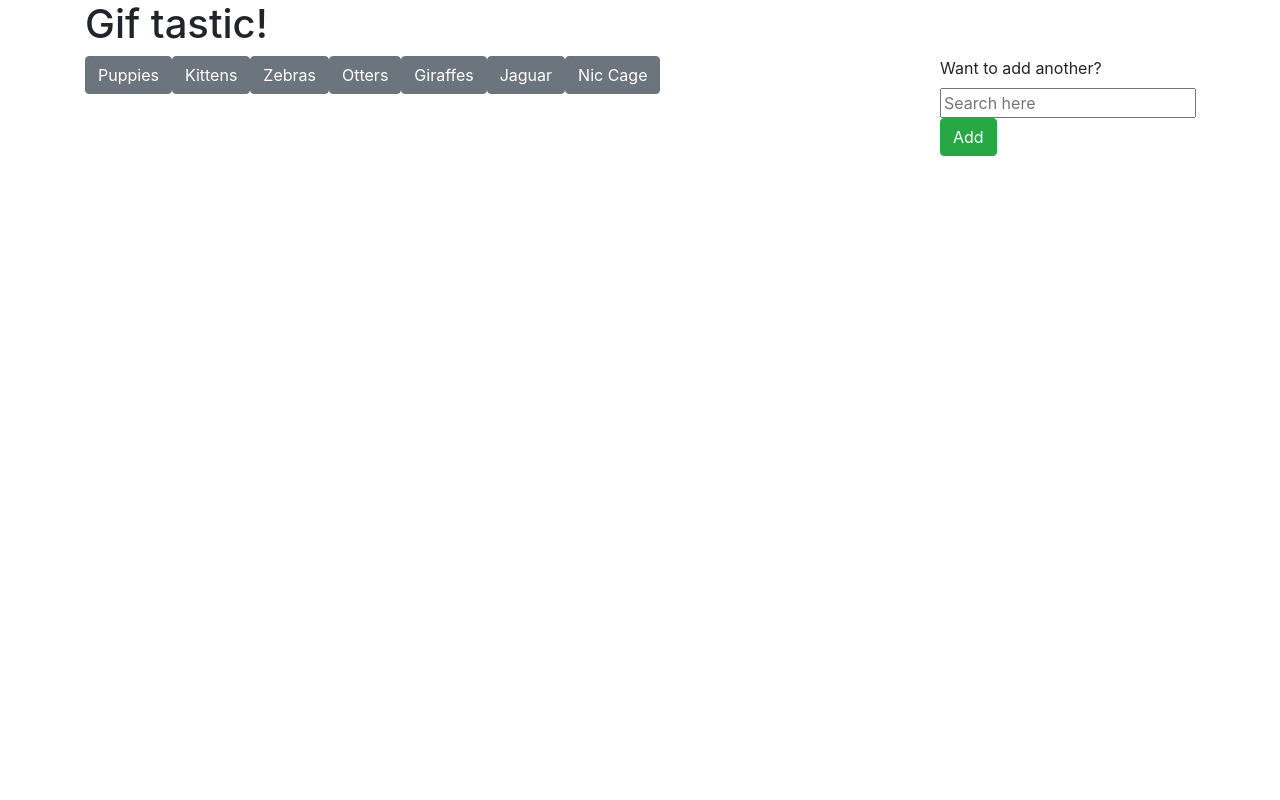
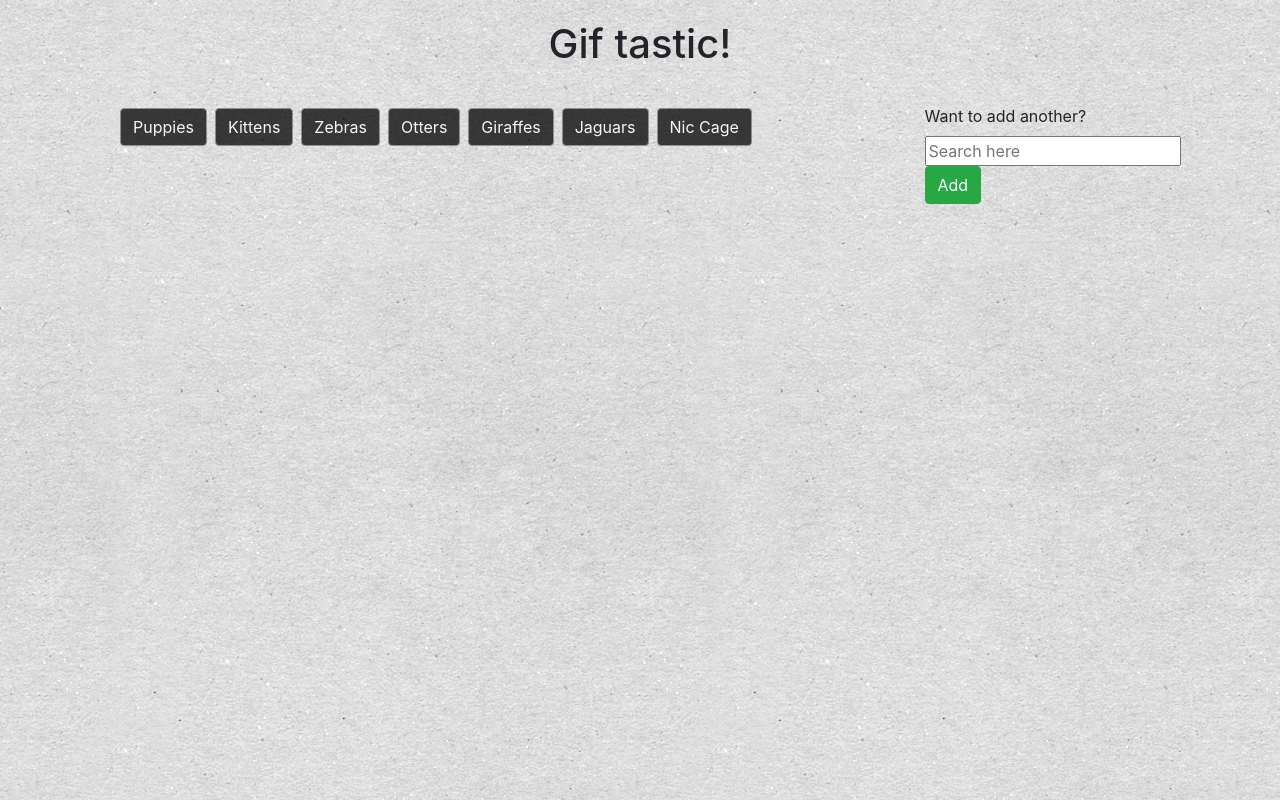
Before and after one commit to jckmrrssy/GifTastic, a plain HTML site: page index.html in a window 1280 px wide. Drawn offline with nearby package versions, Linux system fonts and the light colour scheme; files that its build step writes are made by us from their sources.

Commit message:
more styling updates

```diff
--- a/assets/css/style.css
+++ b/assets/css/style.css
@@ -0,0 +1,11 @@
+
+h1 {
+    font-size: 40px;
+    text-align: center;
+    padding: 20px;
+}
+
+.gif-btn {
+    background-color: black;
+    opacity: .75;
+}
--- a/assets/javascript/app.js
+++ b/assets/javascript/app.js
@@ -1,7 +1,7 @@
 
 $(document).ready(function() {
     // Initial topics array
-    var topics = ['Puppies', 'Kittens', 'Zebras', "Otters", "Giraffes", "Jaguar", "Nic Cage",];
+    var topics = ['Puppies', 'Kittens', 'Zebras', "Otters", "Giraffes", "Jaguars", "Nic Cage",];
 
     // Function to display gif info after being clicked
     function displayGif() {
@@ -28,7 +28,7 @@ $(document).ready(function() {
                 gifImage.attr("data-still", results[i].images.fixed_height_still.url)
                 gifImage.attr("data-animate", results[i].images.fixed_height.url);
                 gifImage.attr("data-state", "still");
-                gifImage.addClass("giphyGif")
+                gifImage.addClass("giphyGif m-1");
                 gifDiv.append(gifImage);
                 gifDiv.append(p);
                 $("#giphyTime").append(gifDiv);
@@ -60,9 +60,7 @@ $(document).ready(function() {
         // Loops through topics array & creates a button for each one
         for (i=0; i < topics.length; i++) {
             var button = $("<button>");
-            button.addClass("gif-btn");
-            button.addClass("btn");
-            button.addClass("btn-secondary");
+            button.addClass("gif-btn btn btn-secondary m-1");
             button.attr("data-name", topics[i]);
             button.text(topics[i]);
             $("#buttonGen").append(button);
--- a/index.html
+++ b/index.html
@@ -6,17 +6,17 @@
     <title>Gif Tastic Homework 6</title>
     <meta name="viewport" content="width=device-width, initial-scale=1">
     <link rel="stylesheet" href="https://stackpath.bootstrapcdn.com/bootstrap/4.1.3/css/bootstrap.min.css" integrity="sha384-MCw98/SFnGE8fJT3GXwEOngsV7Zt27NXFoaoApmYm81iuXoPkFOJwJ8ERdknLPMO" crossorigin="anonymous">
-    <link rel="stylesheet" type="text/css" media="screen" href="style.css" />
+    <link rel="stylesheet" type="text/css" media="screen" href="assets/css/style.css" />
     <script src="https://ajax.googleapis.com/ajax/libs/jquery/3.3.1/jquery.min.js"></script>
     <script src="assets/javascript/app.js"></script>
 </head>
-<body>
+<body background="assets/css/cardboard.png">
 
     <div class ='container'>
         <!-- Header -->
         <h1>Gif tastic!</h1>
         <!-- Buttons to be generated -->
-        <div class = 'row'>
+        <div class = 'row m-2 p-2'>
             <div class = 'col-lg-9' id='buttonGen'></div>
             <div class = 'col-lg-3'>
                 <form>
@@ -27,7 +27,7 @@
             </div>
         </div>
         <!-- Gifs to be appended -->
-        <div class = "row" id="giphyTime">
+        <div class = "row m-2" id="giphyTime">
             <div class= 'col-lg-12'>
 
             </div>
```
Also changed, not shown: assets/css/cardboard.png (added), 2 other files.
